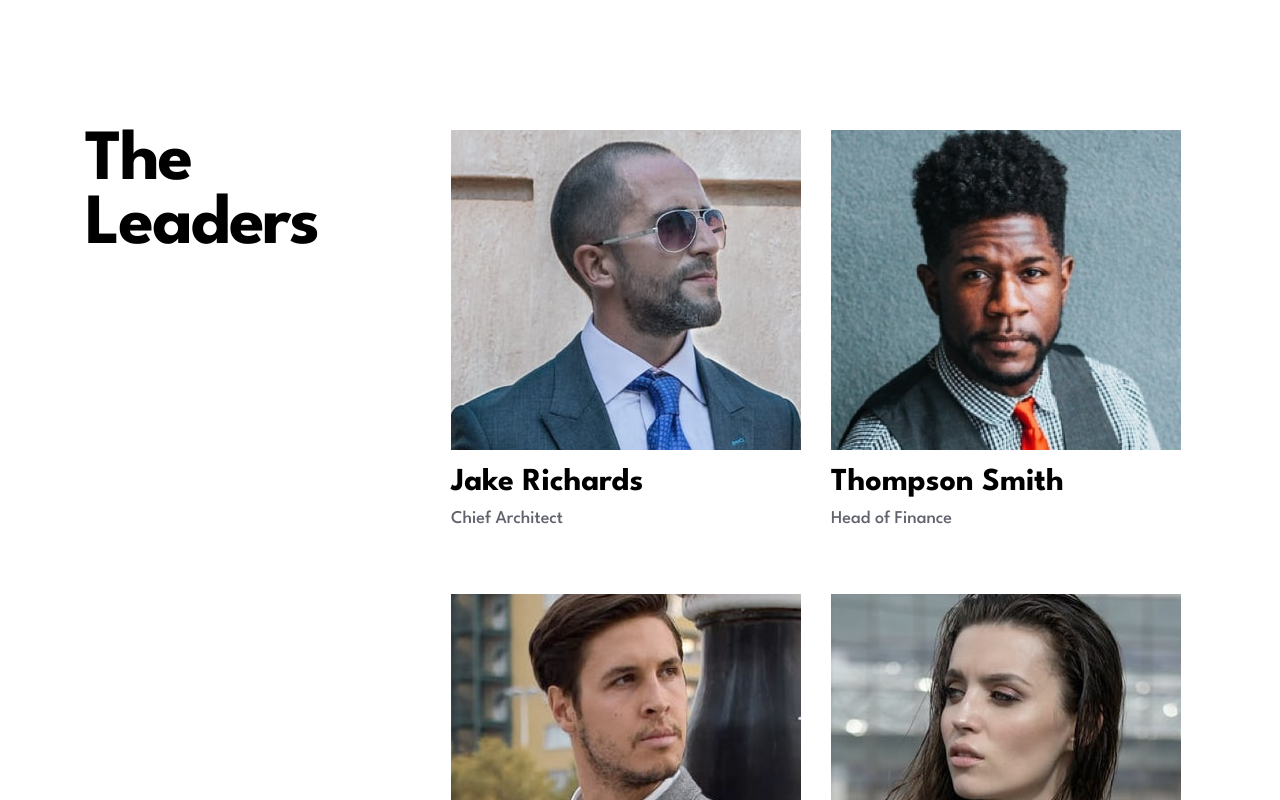
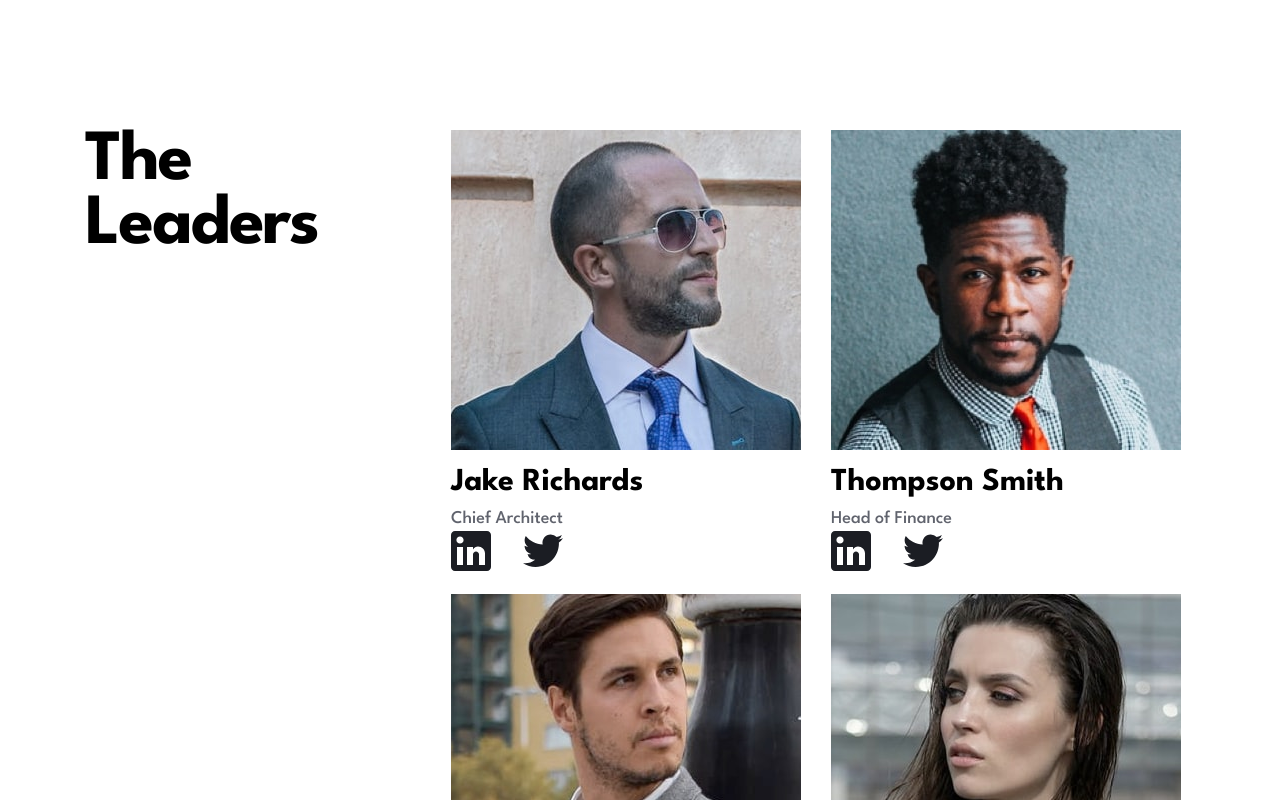
Before and after one commit to Alexandre-st/Arch-studio-multipage-website, a React (Create React App) app: page /about in a window 1280 px wide. Shown: the part 1720-2520 px from the top of the page. Built offline with nearby package versions, Linux system fonts and the light colour scheme.

Commit message:
Begin the hover effects for the leaders contact part

```diff
--- /dev/null
+++ b/src/data/leaders.js
@@ -0,0 +1,35 @@
+import Jake from '../assets/about/desktop/avatar-jake.jpg';
+import Thompson from '../assets/about/desktop/avatar-thompson.jpg';
+import Jackson from '../assets/about/desktop/avatar-jackson.jpg';
+import Maria from '../assets/about/desktop/avatar-maria.jpg';
+
+export const leaders = [
+  {
+    name: "Jake Richards",
+    job: "Chief Architect",
+    image: Jake,
+    linkedin: "#",
+    twitter: "#",
+  },
+  {
+    name: "Thompson Smith",
+    job: "Head of Finance",
+    image: Thompson,
+    linkedin: "#",
+    twitter: "#",
+  },
+  {
+    name: "Jackson Rourke",
+    job: "Lead Designer",
+    image: Jackson,
+    linkedin: "#",
+    twitter: "#",
+  },
+  {
+    name: "Maria Simpson",
+    job: "Senior Architect",
+    image: Maria,
+    linkedin: "#",
+    twitter: "#",
+  },
+];
--- a/src/pages/About.js
+++ b/src/pages/About.js
@@ -1,11 +1,16 @@
-import MHero from '../assets/about/mobile/image-hero.jpg';
-import THero from '../assets/about/tablet/image-hero.jpg';
-import DHero from '../assets/about/desktop/image-hero.jpg';
-import Jake from '../assets/about/desktop/avatar-jake.jpg';
-import Thompson from '../assets/about/desktop/avatar-thompson.jpg';
-import Jackson from '../assets/about/desktop/avatar-jackson.jpg';
-import Maria from '../assets/about/desktop/avatar-maria.jpg';
-import Heritage from '../assets/about/desktop/image-heritage.jpg';
+import { Link } from "react-router-dom";
+
+import MHero from "../assets/about/mobile/image-hero.jpg";
+import THero from "../assets/about/tablet/image-hero.jpg";
+import DHero from "../assets/about/desktop/image-hero.jpg";
+// import Jake from '../assets/about/desktop/avatar-jake.jpg';
+// import Thompson from '../assets/about/desktop/avatar-thompson.jpg';
+// import Jackson from '../assets/about/desktop/avatar-jackson.jpg';
+// import Maria from '../assets/about/desktop/avatar-maria.jpg';
+import Linkedin from "../assets/icons/icon-linkedin.svg";
+import Twitter from "../assets/icons/icon-twitter.svg";
+import Heritage from "../assets/about/desktop/image-heritage.jpg";
+import { leaders } from "../data/leaders";
 
 const About = () => {
   return (
@@ -15,8 +20,8 @@ const About = () => {
           <div className="about-hero-content">
             <div className="about-hero-content-img">
               <picture>
-                <source srcSet={DHero} media='(min-width: 1024px)' />
-                <source srcSet={THero} media='(min-width: 768px)' />
+                <source srcSet={DHero} media="(min-width: 1024px)" />
+                <source srcSet={THero} media="(min-width: 768px)" />
                 <img src={MHero} alt="Professional working on his device" />
               </picture>
             </div>
@@ -28,7 +33,10 @@ const About = () => {
                   <div className="lil-border hero-border" />
                   <h1 className="mid-title">Your team of professionals</h1>
                   <p className="text text-grey">
-                    Our small team of world-class professionals will work with you every step of the way. Strong relationships are at the core of everything we do. This extends to the relationship our projects have with their surroundings.
+                    Our small team of world-class professionals will work with
+                    you every step of the way. Strong relationships are at the
+                    core of everything we do. This extends to the relationship
+                    our projects have with their surroundings.
                   </p>
                 </div>
               </div>
@@ -42,32 +50,71 @@ const About = () => {
           <div className="right-content">
             <div className="lil-border heritage-border" />
             <div className="heritage-content">
-              <h2 className="mid-title">Our<br />Heritage</h2>
+              <h2 className="mid-title">
+                Our
+                <br />
+                Heritage
+              </h2>
               <p className="text text-grey">
-              Founded in 2007, we started as a trio of architects. Our complimentary skills and relentless attention to detail turned Arch into one of the most sought after boutique firms in the country.<br /><br />
-              Speciliazing in Urban Design allowed us to focus on creating exceptional structures that live in harmony with their surroundings. We consider every detail from every surrounding element to inform our designs.<br /><br />
-              Our small team of world-class professionals provides input on every project.
+                Founded in 2007, we started as a trio of architects. Our
+                complimentary skills and relentless attention to detail turned
+                Arch into one of the most sought after boutique firms in the
+                country.
+                <br />
+                <br />
+                Speciliazing in Urban Design allowed us to focus on creating
+                exceptional structures that live in harmony with their
+                surroundings. We consider every detail from every surrounding
+                element to inform our designs.
+                <br />
+                <br />
+                Our small team of world-class professionals provides input on
+                every project.
               </p>
             </div>
           </div>
           <div className="left-content">
-            <img className="heritage-img" src={Heritage} alt='Heritage building'  />
+            <img
+              className="heritage-img"
+              src={Heritage}
+              alt="Heritage building"
+            />
           </div>
         </div>
       </section>
 
       <section>
         <div className="leaders container">
-          <h3 className="mid-title">The<br />Leaders</h3>
+          <h3 className="mid-title">
+            The
+            <br />
+            Leaders
+          </h3>
           <div className="leaders-container">
-            <div className="leaders-content">
-              <img className="leaders-content-img" src={Jake} alt="Jake Richards" />
-              <div className="leaders-content-text">
-                <h5 className="lil-title">Jake Richards</h5>
-                <p className="text text-grey">Chief Architect</p>
-              </div>
-            </div>
-            <div className="leaders-content">
+            {leaders.map((leader, index) => {
+              return (
+                <div className="leaders-content" key={index}>
+                  <img
+                    className="leaders-content-img"
+                    src={leader.image}
+                    alt={leader.name}
+                  />
+                  <div className="leaders-content-text">
+                    <h5 className="lil-title">{leader.name}</h5>
+                    <p className="text text-grey">{leader.job}</p>
+                  </div>
+                  <div className="leaders-link">
+                    <Link className="leaders-link--link" to={leader.linkedin}>
+                      <img src={Linkedin} alt="Linkedin link" />
+                    </Link>
+                    <Link className="leaders-link--link" to={leader.t}>
+                      <img src={Twitter} alt="Twitter link" />
+                    </Link>
+                  </div>
+                </div>
+              );
+            })}
+            {/* <div className="leaders-content">
               <img className="leaders-content-img" src={Thompson} alt="Thompson Smith" />
               <div className="leaders-content-text">
                 <h5 className="lil-title">Thompson Smith</h5>
@@ -87,12 +134,12 @@ const About = () => {
                 <h5 className="lil-title">Maria Simpson</h5>
                 <p className="text text-grey">Senior Architect</p>
               </div>
-            </div>
+            </div> */}
           </div>
         </div>
       </section>
     </main>
   );
-}
+};
 
 export default About;
--- a/src/styles/pages/_about.scss
+++ b/src/styles/pages/_about.scss
@@ -213,6 +213,7 @@
 
   &-content {
     width: 31.1rem;
+    position: relative;
 
     @include mq(tablet) {
       width: 28rem;
@@ -234,4 +235,12 @@
       }
     }
   }
+
+  &-link {
+    // display: none;
+    position: absolute;
+    display: flex;
+    align-items: center;
+    gap: 3.2rem;
+  }
 }
```
